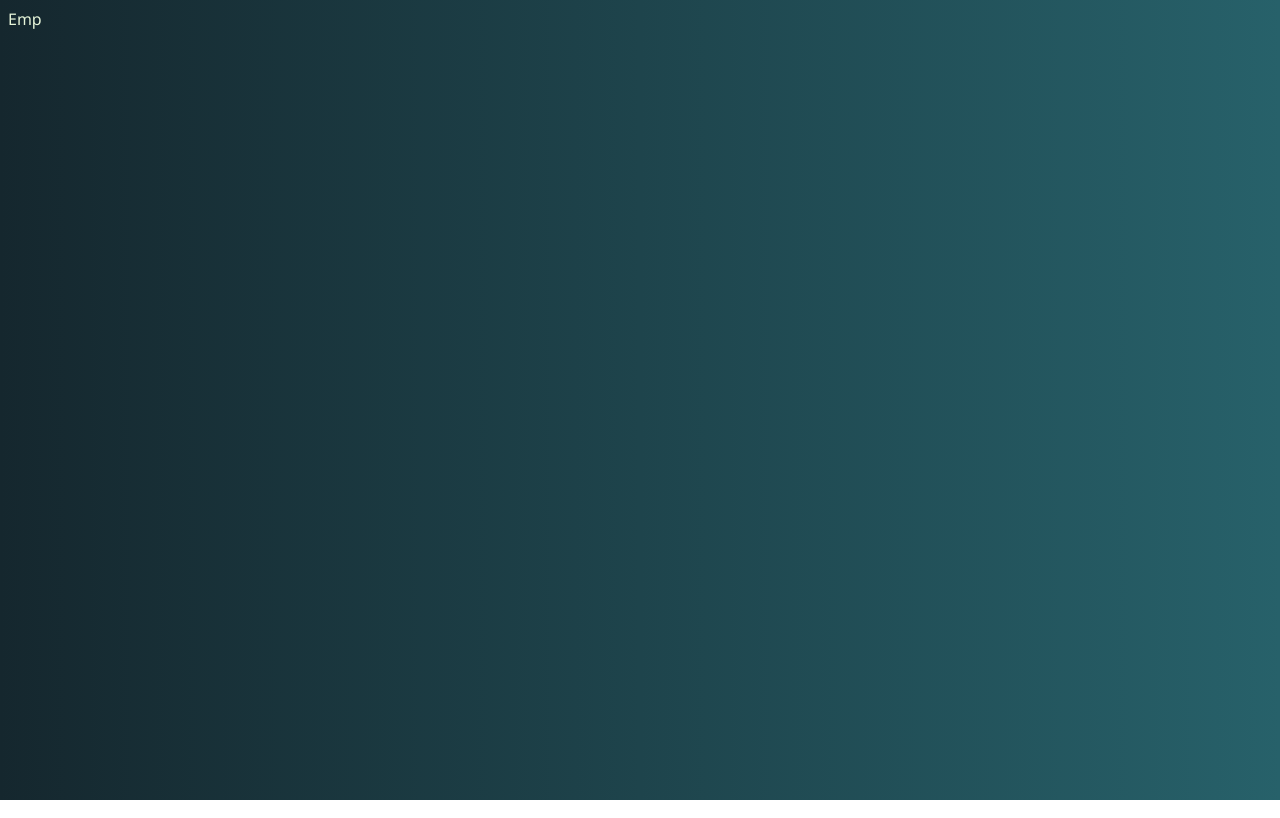
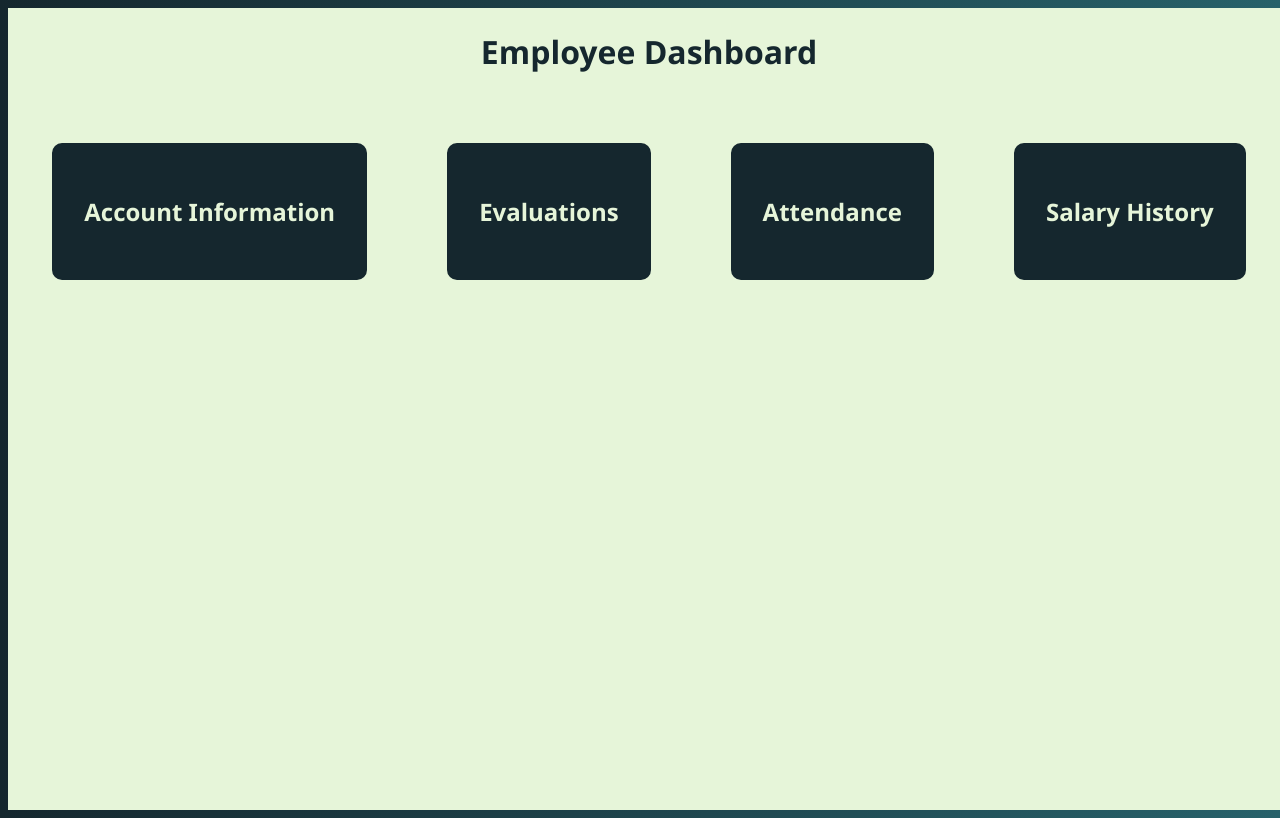
Before and after one commit to yumnayasirr/Account-Management-Portal, a React (Create React App) app in the folder frontend/: page /empDashboard in a window 1280 px wide. Built offline with nearby package versions, Linux system fonts and the light colour scheme.

Commit message:
Dashboards

```diff
--- a/frontend/src/App.js
+++ b/frontend/src/App.js
@@ -7,6 +7,7 @@ import AdminDashboard from './pages/admin/AdminDashboard';
 import EmpDashboard from './pages/employee/EmpDashboard';
 import EmpList from './pages/admin/EmpList';
 import EmpEvaluation from './pages/EmpEvaluation';
+
 
 const App = () => {
   return (
--- a/frontend/src/index.css
+++ b/frontend/src/index.css
@@ -126,3 +126,47 @@ body{
   cursor: pointer;
   list-style-type: none;
 }
+
+
+/* Dashboard */
+
+.dashboard-container{
+  display: flex;
+  flex-direction: column;
+  align-items: center;
+  justify-content: flex-start;
+  background-color: #E6F5D9;
+  color: #15272E;
+  border: 1px solid #E6F5D9;
+  width: 100vw;
+  height: 100vh;
+}
+
+.dashboard-element-container{
+  display: flex;
+  flex-direction: row;
+  justify-content: center;
+  gap: 80px;
+  margin-top: 50px;
+}
+
+.dashboard-element{
+  display: flex;
+  flex-direction: column;
+  align-items: center;
+  justify-content: center;
+  background-color: #15272E;
+  color: #E6F5D9;
+  border: 2px solid #15272E;
+  border-radius: 10px;
+  padding: 30px;
+  transition: 0.3s;
+}
+
+.dashboard-element:hover{
+  background-color: #E6F5D9;
+  color: #15272E;
+  transform: scale(1.1);
+  transition: 0.3s;
+  cursor: pointer;
+}
--- a/frontend/src/pages/admin/AdminDashboard.jsx
+++ b/frontend/src/pages/admin/AdminDashboard.jsx
@@ -2,7 +2,24 @@ import React from 'react'
 
 const AdminDashboard = () => {
   return (
-    <div>A</div>
+    <div className='dashboard-container'>
+      <h1 className="title">Admin Dashboard</h1>
+      <p>Admins can view, add, edit, and delete employees, evaluations, and other data.</p>
+      <div className="dashboard-element-container">
+      <div className="dashboard-element">
+        <h2>Employees</h2>
+      </div>
+      <div className="dashboard-element">
+        <h2>Evaluations</h2>
+      </div>
+      <div className="dashboard-element">
+        <h2>Attendance</h2>
+      </div>
+      <div className="dashboard-element">
+        <h2>Payments</h2>
+      </div>
+      </div>
+    </div>
   )
 }
 
--- a/frontend/src/pages/employee/EmpDashboard.jsx
+++ b/frontend/src/pages/employee/EmpDashboard.jsx
@@ -2,7 +2,23 @@ import React from 'react'
 
 const EmpDashboard = () => {
   return (
-    <div>Emp</div>
+    <div className='dashboard-container'>
+      <h1 className="title">Employee Dashboard</h1>
+      <div className="dashboard-element-container">
+      <div className="dashboard-element">
+        <h2>Account Information</h2>
+      </div>
+      <div className="dashboard-element">
+        <h2>Evaluations</h2>
+      </div>
+      <div className="dashboard-element">
+        <h2>Attendance</h2>
+      </div>
+      <div className="dashboard-element">
+        <h2>Salary History</h2>
+      </div>
+      </div>
+    </div>
   )
 }
 
```
Also changed, not shown: frontend/src/pages/empEvaluation.jsx (line endings or trailing spaces).
